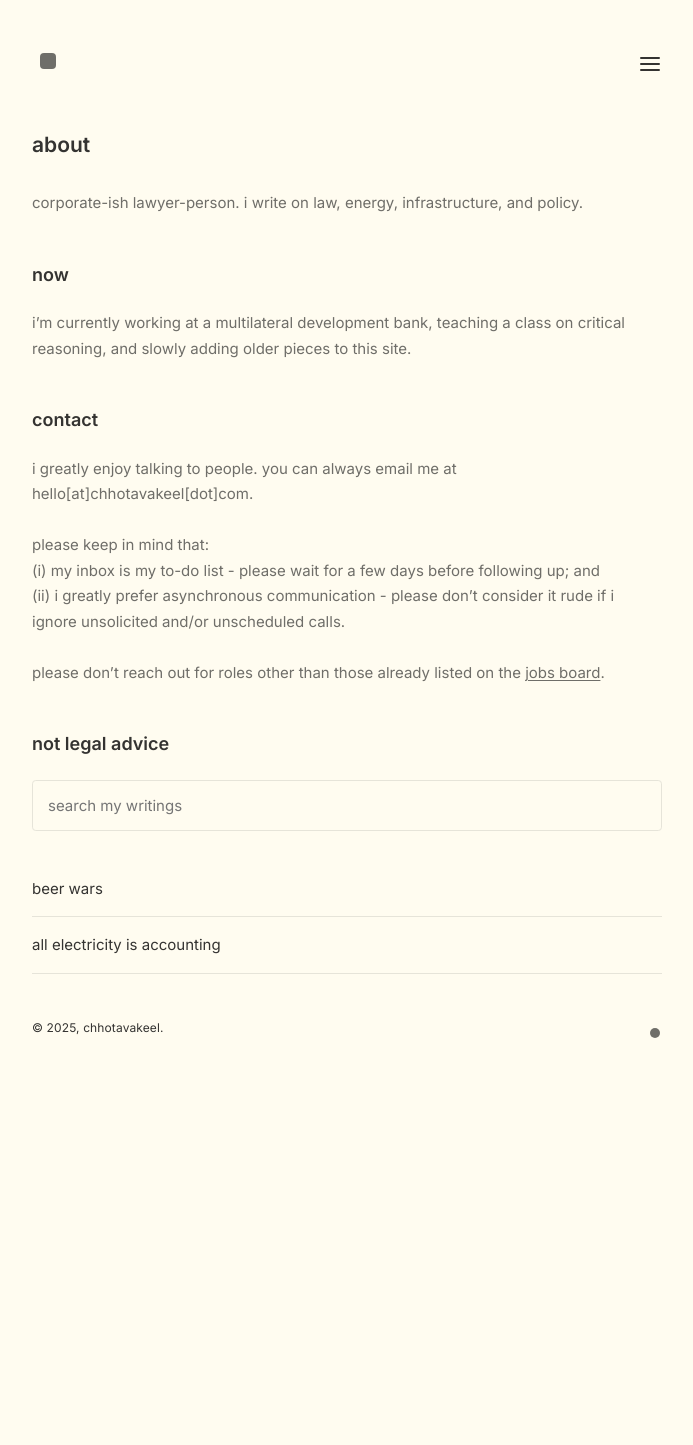
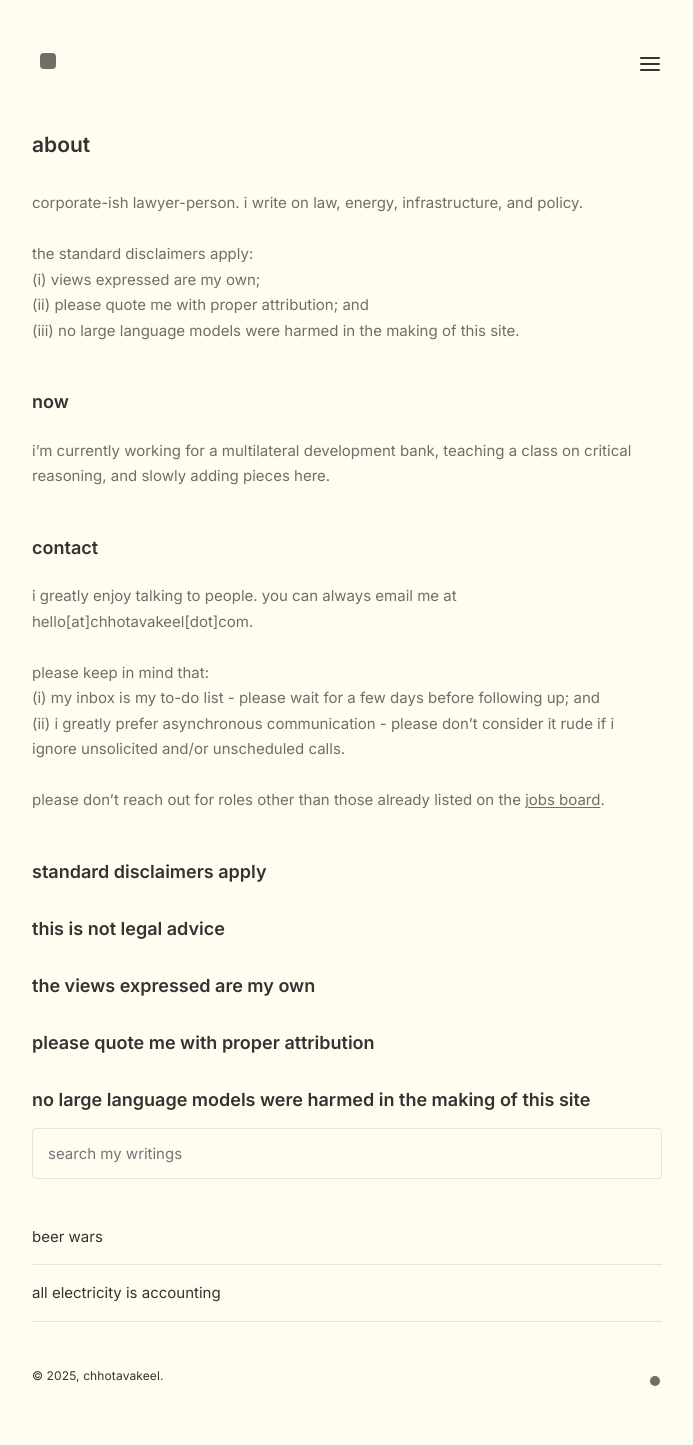
Before and after one commit to chhotavakeel/updatedsite, a Jekyll site: the page built from pages/index.md, in a window 1280 px wide. Shown: the whole page, without its empty margins (293-986 px from the left). Built offline with Jekyll 4.4.1, drawn with Linux system fonts in a browser that asks for light colours; before the commit the page ends 1097 px from its top, so only the background shows below that.

Commit message:
Update index.md

```diff
--- a/pages/index.md
+++ b/pages/index.md
@@ -3,13 +3,21 @@ layout: Post
 permalink: /
 title: about
 ---
-corporate-ish lawyer-person. i write on law, energy, infrastructure, and policy.
+corporate-ish lawyer-person. i write on law, energy, infrastructure, and policy. <br><br>
+the standard disclaimers apply:<br>
+(i) views expressed are my own;<br>
+(ii) please quote me with proper attribution; and<br>
+(iii) no large language models were harmed in the making of this site.
 <h2>now</h2>
-i'm currently working at a multilateral development bank, teaching a class on critical reasoning, and slowly adding older pieces to this site.
+i'm currently working for a multilateral development bank, teaching a class on critical reasoning, and slowly adding pieces here.
 <h2>contact</h2>
 i greatly enjoy talking to people. you can always email me at hello[at]chhotavakeel[dot]com. <br><br>
 please keep in mind that:<br>
 (i) my inbox is my to-do list - please wait for a few days before following up; and <br>
 (ii) i greatly prefer asynchronous communication - please don’t consider it rude if i ignore unsolicited and/or unscheduled calls. <br><br>
 please don’t reach out for roles other than those already listed on the <a href="jobsboard">jobs board</a>.
-<h2>not legal advice </h2>
+<h2>standard disclaimers apply</h2>
+<h3>this is not legal advice</h3>
+<h3>the views expressed are my own</h3>
+<h3>please quote me with proper attribution</h3>
+<h3>no large language models were harmed in the making of this site</h3>
```
